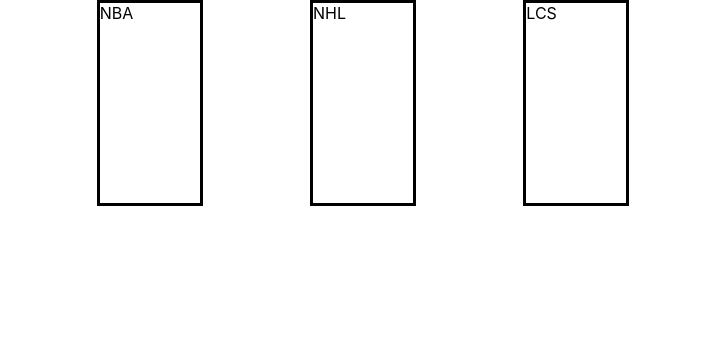
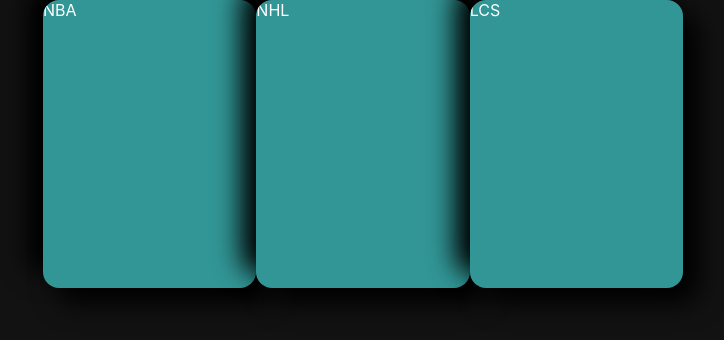
Before and after one commit to ACubed/EtherBet, a React (Create React App) app: page / in a window 1280 px wide. Shown: the top 340 px of the page, without its empty margins (277-1001 px from the left). Built offline with nearby package versions, Linux system fonts and the light colour scheme.

Commit message:
updated the ui
Co-Authored-By: Caden Chabot <chabotc@myumanitoba.ca>
Co-Authored-By: Andy Tan <33612287+andy-tan7@users.noreply.github.com>

```diff
--- a/src/components/App.js
+++ b/src/components/App.js
@@ -3,14 +3,15 @@
 import Card from "./Card.js";
 
 const StyledApp = styled.div`
+	margin: auto;
 	height: 100%;
 	width: 100%;
 `;
 
 const StyledCardContainer = styled.div`
-	margin: auto;
+	margin: auto auto;
 	width: 50%;
-	height: 50%;
+	height: 100%;
 	display: flex;
 	flex-direction: row;
 	justify-content: space-around;
--- a/src/components/Card.js
+++ b/src/components/Card.js
@@ -2,9 +2,26 @@
 import styled from "styled-components";
 
 const StyledCard = styled.div`
-	height: 200px;
-	width: 100px;
-	border-style: solid;
+	height: 18em;
+	width: 14em;
+	display: -webkit-box;
+	display: -ms-flexbox;
+	display: flex;
+	-webkit-box-orient: vertical;
+	-webkit-box-direction: normal;
+	-ms-flex-direction: column;
+	flex-direction: column;
+	position: relative;
+	-webkit-transition: all 0.4s cubic-bezier(0.645, 0.045, 0.355, 1);
+	-o-transition: all 0.4s cubic-bezier(0.645, 0.045, 0.355, 1);
+	transition: all 0.4s cubic-bezier(0.645, 0.045, 0.355, 1);
+	border-radius: 16px;
+	overflow: hidden;
+	background: #329696;
+
+	-webkit-box-shadow: 15px 15px 27px black, -15px -15px 27px black;
+	box-shadow: 15px 15px 27px black, -15px -15px 27px black;
+	color: white;
 `;
 
 const Card = ({ name }) => {
--- a/src/index.css
+++ b/src/index.css
@@ -1,4 +1,5 @@
 html {
+	margin: 0;
 	width: 100%;
 	height: 100%;
 }
@@ -7,6 +8,7 @@
 	width: 100%;
 	height: 100%;
 	margin: 0;
+	background: #121212;
 	font-family: -apple-system, BlinkMacSystemFont, "Segoe UI", "Roboto", "Oxygen",
 		"Ubuntu", "Cantarell", "Fira Sans", "Droid Sans", "Helvetica Neue", sans-serif;
 	-webkit-font-smoothing: antialiased;
```
